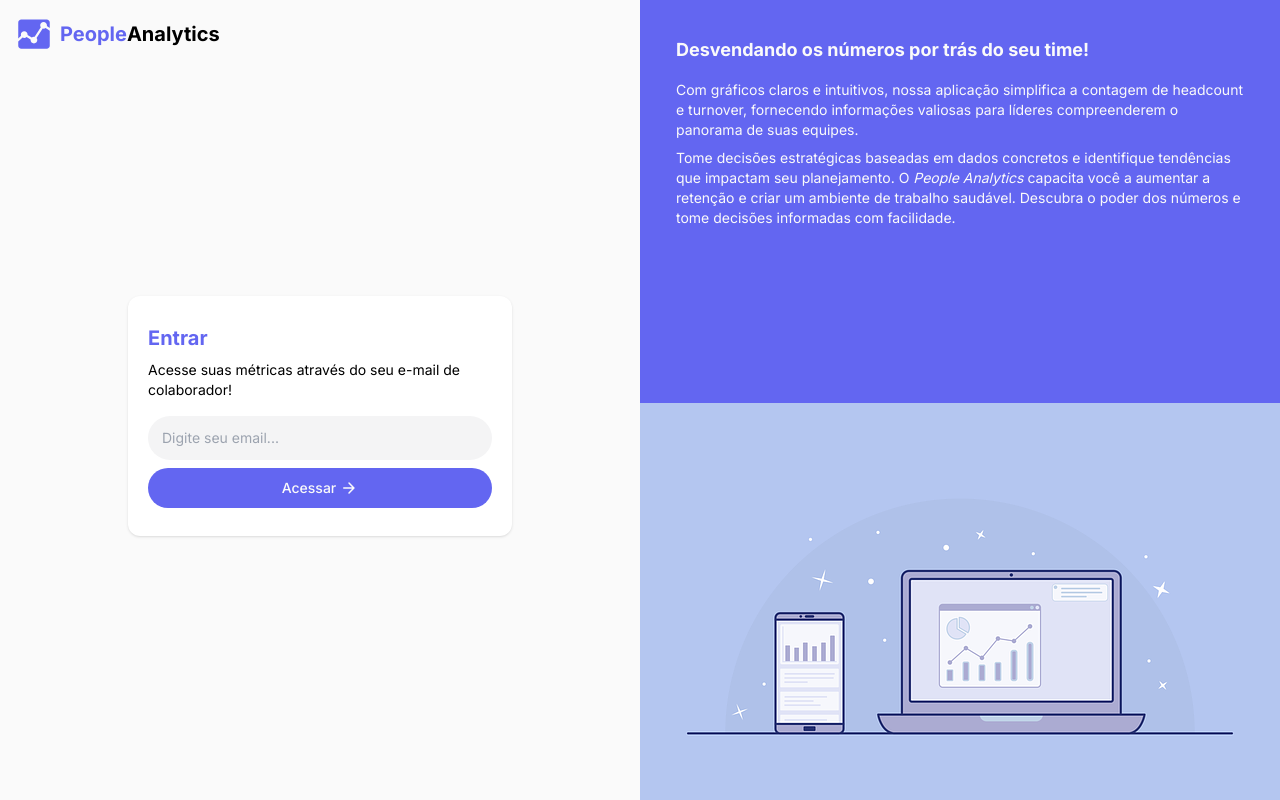
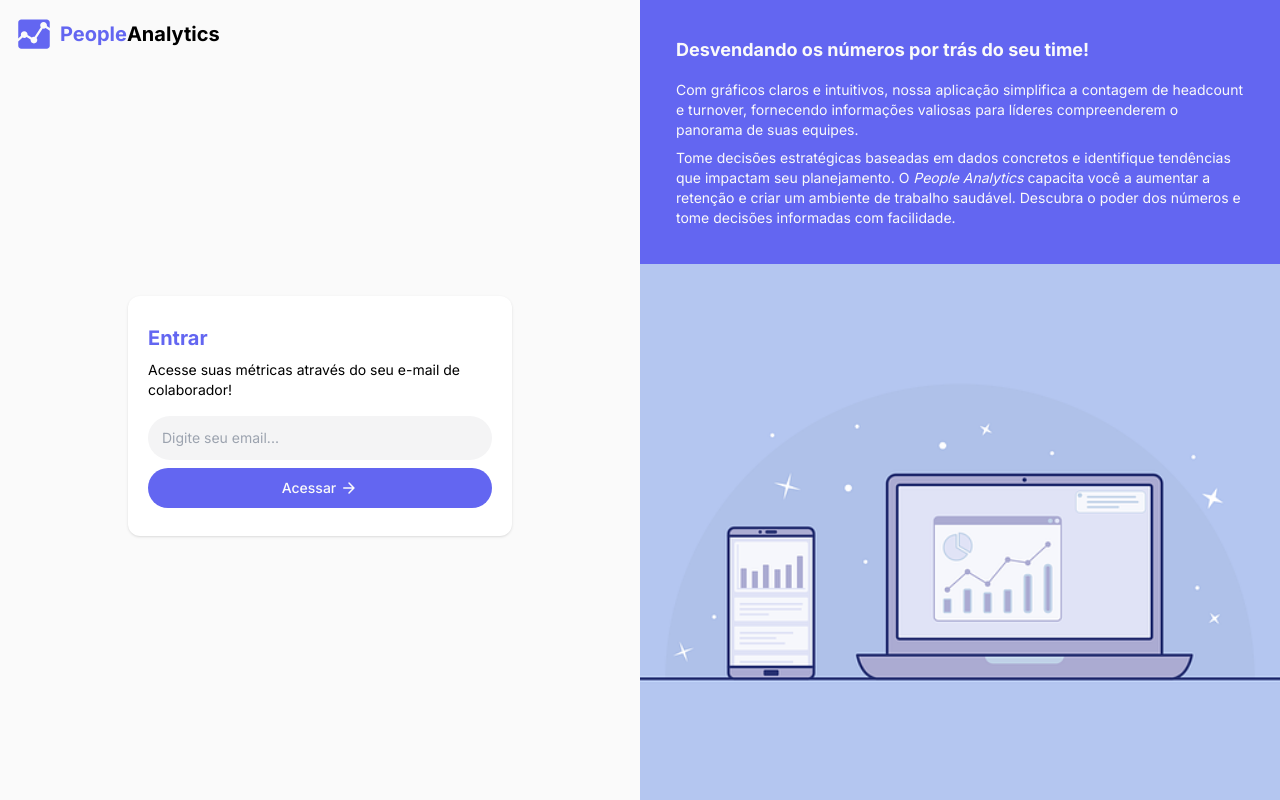
Before and after one commit to turevel/people-analytics, a React (Vite) app in the folder frontend/: page /login in a window 1280 px wide. Built offline with nearby package versions, Linux system fonts and the light colour scheme.

Commit message:
feat: update interface component

```diff
--- a/frontend/src/components/LoginTemplate/LoginTemplate.tsx
+++ b/frontend/src/components/LoginInterfaceSection/LoginInterfaceSection.tsx
@@ -1,12 +1,12 @@
-function LoginTemplate() {
+function LoginInterfaceSection() {
 	return (
-		<div className="bg-indigo-500 w-full h-full text-zinc-50 loginTemplate">
+		<div className="bg-indigo-200 text-zinc-50 flex flex-col-reverse sm:flex-col min-h-screen">
 			<div className="bg-indigo-500 p-9">
 				<h2 className="text-lg font-bold mb-4">
 					Desvendando os números por trás do seu time!
 				</h2>
 
-				<div className="text-sm space-y-2 bg-indigo-500 ">
+				<div className="text-sm space-y-2 bg-indigo-500">
 					<p>
           Com gráficos claros e intuitivos, nossa aplicação simplifica
           a contagem de headcount e turnover, fornecendo informações valiosas
@@ -21,8 +21,10 @@ function LoginTemplate() {
 					</p>
 				</div>
 			</div>
+
+			<div className="loginInterfaceSection grow w-full" />
 		</div>
 	);
 }
 
-export default LoginTemplate;
+export default LoginInterfaceSection;
--- a/frontend/src/routes/Login/Login.tsx
+++ b/frontend/src/routes/Login/Login.tsx
@@ -1,13 +1,13 @@
 import LoginForm from '@/components/LoginForm/LoginForm';
+import LoginInterfaceSection from '@/components/LoginInterfaceSection/LoginInterfaceSection';
 import LoginLogo from '@/components/LoginLogo/LoginLogo';
-import LoginTemplate from '@/components/LoginTemplate/LoginTemplate';
 
 function Login() {
 	return (
 		<main className="bg-white sm:bg-zinc-50 page grid place-items-center grid-rows-2-2 relative sm:grid-cols-2">
 			<LoginLogo />
 			<LoginForm />
-			<LoginTemplate />
+			<LoginInterfaceSection />
 		</main>
 	);
 }
--- a/frontend/src/styles/globals.css
+++ b/frontend/src/styles/globals.css
@@ -21,10 +21,10 @@
     height: max(600px, 100vh);
   }
 
-  .loginTemplate {
+  .loginInterfaceSection {
     background-image: url('../assets/images/interface.png');
-    background-position: 0 calc(100% + 30px);
+    background-position: center;
     background-repeat: no-repeat;
-    background-size: contain;
+    background-size: cover;
   }
 }
```
